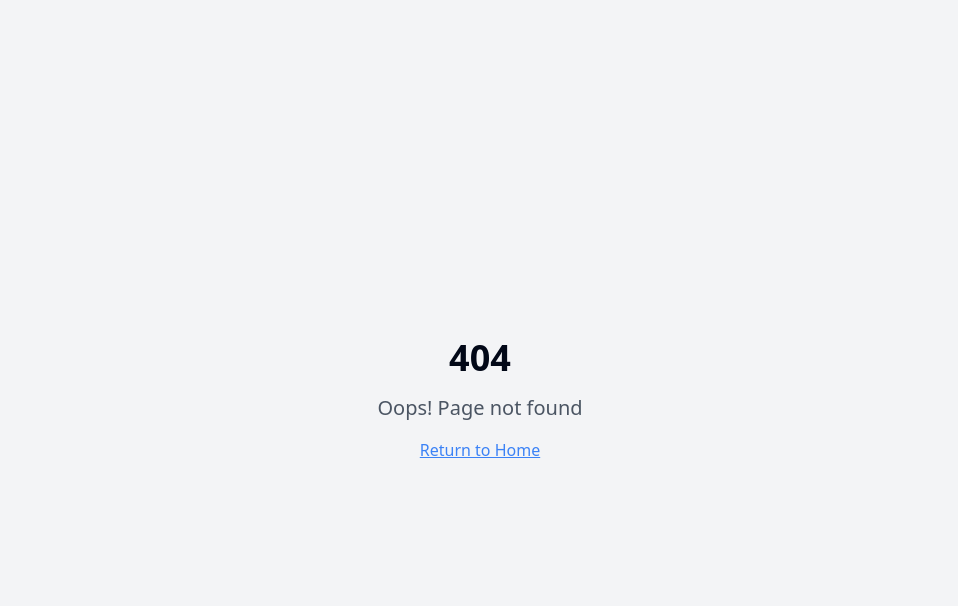
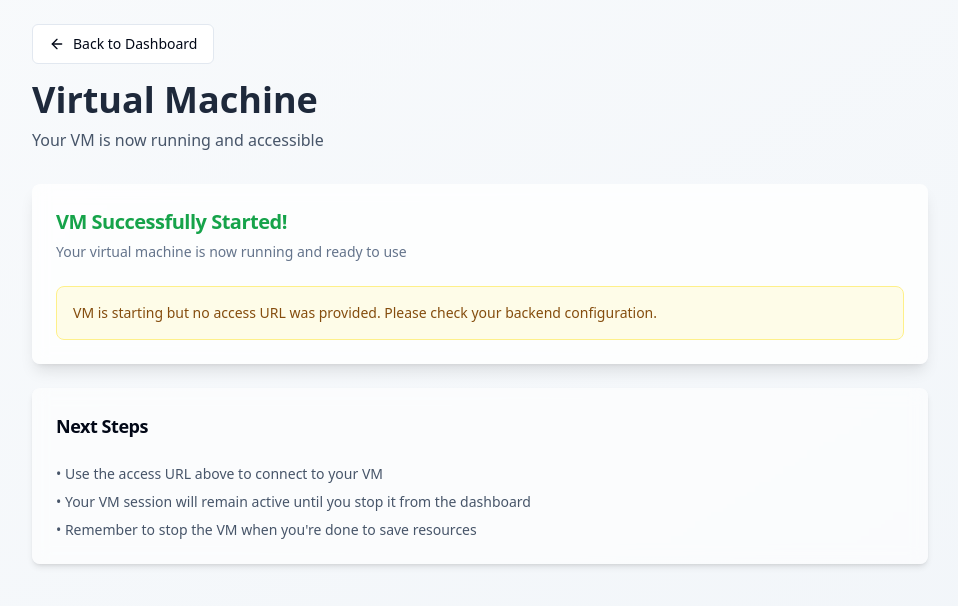
Before and after one commit to ShekharS934/vm-power-control-panel, a React (Vite) app: page /vm in a window 1280 px wide. Before the commit this address had no page. Shown: the top 606 px of the page, without its empty margins (160-1118 px from the left). Built offline with nearby package versions, Linux system fonts and the light colour scheme.

Commit message:
Add redirect on VM start
Redirect to a new page when the VM is started and a URL is returned.

```diff
--- a/src/App.tsx
+++ b/src/App.tsx
@@ -1,9 +1,11 @@
+
 import { Toaster } from "@/components/ui/toaster";
 import { Toaster as Sonner } from "@/components/ui/sonner";
 import { TooltipProvider } from "@/components/ui/tooltip";
 import { QueryClient, QueryClientProvider } from "@tanstack/react-query";
 import { BrowserRouter, Routes, Route } from "react-router-dom";
 import Index from "./pages/Index";
+import VM from "./pages/VM";
 import NotFound from "./pages/NotFound";
 
 const queryClient = new QueryClient();
@@ -16,6 +18,7 @@ const App = () => (
       <BrowserRouter>
         <Routes>
           <Route path="/" element={<Index />} />
+          <Route path="/vm" element={<VM />} />
           {/* ADD ALL CUSTOM ROUTES ABOVE THE CATCH-ALL "*" ROUTE */}
           <Route path="*" element={<NotFound />} />
         </Routes>
--- a/src/components/Dashboard.tsx
+++ b/src/components/Dashboard.tsx
@@ -1,15 +1,16 @@
-
 import React, { useState } from 'react';
 import { Power, PowerOff, Server, Activity } from 'lucide-react';
 import { Button } from '@/components/ui/button';
 import { Card, CardContent, CardDescription, CardHeader, CardTitle } from '@/components/ui/card';
 import { Badge } from '@/components/ui/badge';
 import { useToast } from '@/hooks/use-toast';
+import { useNavigate } from 'react-router-dom';
 
 const Dashboard = () => {
   const [vmStatus, setVmStatus] = useState<'running' | 'stopped'>('stopped');
   const [isLoading, setIsLoading] = useState(false);
   const { toast } = useToast();
+  const navigate = useNavigate();
 
   const toggleVM = async () => {
     setIsLoading(true);
@@ -28,6 +29,7 @@ const Dashboard = () => {
       });
 
       if (response.ok) {
+        const data = await response.json();
         const newStatus = vmStatus === 'running' ? 'stopped' : 'running';
         setVmStatus(newStatus);
 
@@ -37,6 +39,12 @@ const Dashboard = () => {
         });
 
         console.log(`VM successfully ${action}ed`);
+
+        // If VM was started and URL is returned, redirect to VM page
+        if (action === 'start' && data.url) {
+          console.log('Redirecting to VM page with URL:', data.url);
+          navigate('/vm', { state: { vmUrl: data.url } });
+        }
       } else {
         throw new Error(`Failed to ${action} VM`);
       }
--- /dev/null
+++ b/src/pages/VM.tsx
@@ -0,0 +1,89 @@
+
+import React from 'react';
+import { useLocation, useNavigate } from 'react-router-dom';
+import { Button } from '@/components/ui/button';
+import { Card, CardContent, CardDescription, CardHeader, CardTitle } from '@/components/ui/card';
+import { ArrowLeft, ExternalLink } from 'lucide-react';
+
+const VM = () => {
+  const location = useLocation();
+  const navigate = useNavigate();
+  const vmUrl = location.state?.vmUrl;
+
+  return (
+    <div className="min-h-screen bg-gradient-to-br from-slate-50 to-slate-100 p-6">
+      <div className="max-w-4xl mx-auto">
+        {/* Header */}
+        <div className="mb-8">
+          <div className="flex items-center gap-4 mb-4">
+            <Button
+              variant="outline"
+              onClick={() => navigate('/')}
+              className="flex items-center gap-2"
+            >
+              <ArrowLeft className="h-4 w-4" />
+              Back to Dashboard
+            </Button>
+          </div>
+          <h1 className="text-4xl font-bold text-slate-800 mb-2">Virtual Machine</h1>
+          <p className="text-slate-600">Your VM is now running and accessible</p>
+        </div>
+
+        {/* VM Access Card */}
+        <Card className="mb-6 shadow-lg border-0 bg-white/80 backdrop-blur">
+          <CardHeader>
+            <CardTitle className="text-xl text-green-600">VM Successfully Started!</CardTitle>
+            <CardDescription>Your virtual machine is now running and ready to use</CardDescription>
+          </CardHeader>
+          <CardContent>
+            {vmUrl ? (
+              <div className="space-y-4">
+                <div className="p-4 bg-green-50 rounded-lg border border-green-200">
+                  <p className="text-sm font-medium text-green-800 mb-2">VM Access URL:</p>
+                  <div className="flex items-center gap-2">
+                    <code className="flex-1 p-2 bg-white rounded border text-sm font-mono">
+                      {vmUrl}
+                    </code>
+                    <Button
+                      size="sm"
+                      onClick={() => window.open(vmUrl, '_blank')}
+                      className="flex items-center gap-2"
+                    >
+                      <ExternalLink className="h-4 w-4" />
+                      Open VM
+                    </Button>
+                  </div>
+                </div>
+                <p className="text-sm text-slate-600">
+                  Click the "Open VM" button above to access your virtual machine in a new tab.
+                </p>
+              </div>
+            ) : (
+              <div className="p-4 bg-yellow-50 rounded-lg border border-yellow-200">
+                <p className="text-sm text-yellow-800">
+                  VM is starting but no access URL was provided. Please check your backend configuration.
+                </p>
+              </div>
+            )}
+          </CardContent>
+        </Card>
+
+        {/* Instructions Card */}
+        <Card className="bg-white/60 backdrop-blur border-0 shadow-md">
+          <CardHeader>
+            <CardTitle className="text-lg">Next Steps</CardTitle>
+          </CardHeader>
+          <CardContent>
+            <ul className="space-y-2 text-sm text-slate-600">
+              <li>• Use the access URL above to connect to your VM</li>
+              <li>• Your VM session will remain active until you stop it from the dashboard</li>
+              <li>• Remember to stop the VM when you're done to save resources</li>
+            </ul>
+          </CardContent>
+        </Card>
+      </div>
+    </div>
+  );
+};
+
+export default VM;
```
